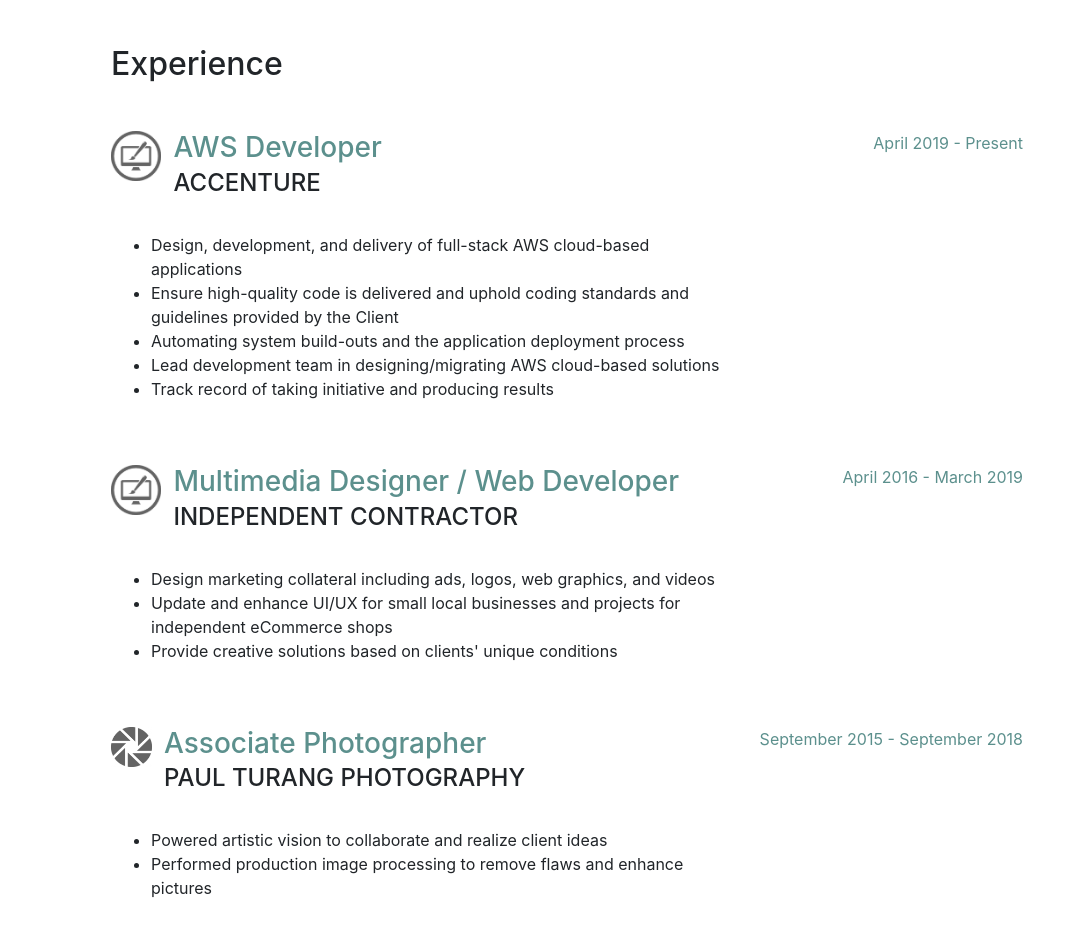
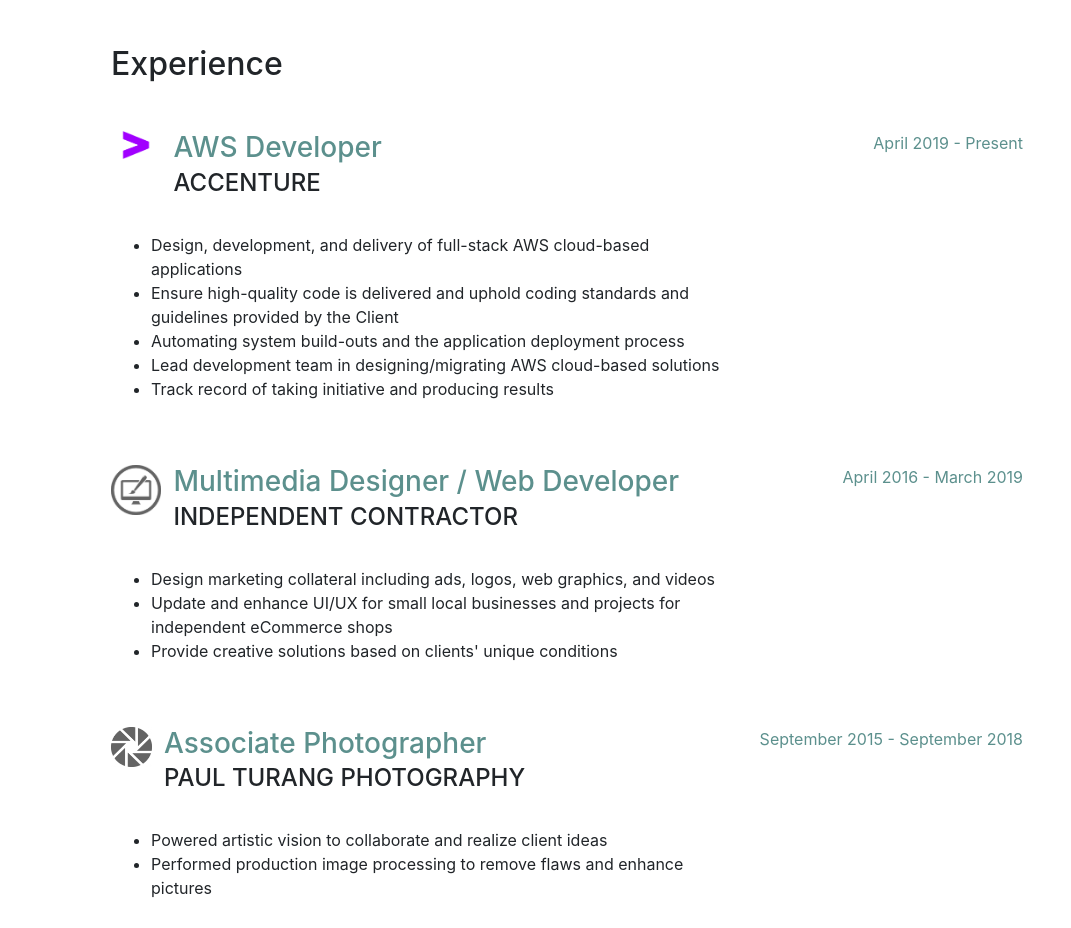
Before and after one commit to MichaelTWright/michaeltwright.github.io, a website with bundled scripts: page index.html in a window 1280 px wide. Shown: the part 804-1732 px from the top of the page, without its empty margins (209-1280 px from the left). Built offline with nearby package versions, Linux system fonts and the light colour scheme; a web font is replaced by a local one.

Commit message:
Adding Accenture

```diff
--- a/index.html
+++ b/index.html
@@ -103,7 +103,7 @@
           <div class="resume-item d-flex flex-column flex-md-row mb-5">
             <div class="resume-content mr-auto">
                 <div class="h-auto d-inline-block mr-2" style="width: 8%; vertical-align: top;">
-                    <img class="img-fluid img-profile mx-auto mb-1" src="img/mm.png" alt="">
+                    <img class="img-fluid img-profile mx-auto mb-1" src="img/Accenture-Logo.png" alt="">
                 </div>
                 <div class="mb-3 d-inline-block">
                   <h3 class="mb-0 d-inline-block text-primary2">AWS Developer</h3>
```
Also changed, not shown: img/Accenture-Logo.png (added), img/accenture.png (added).
